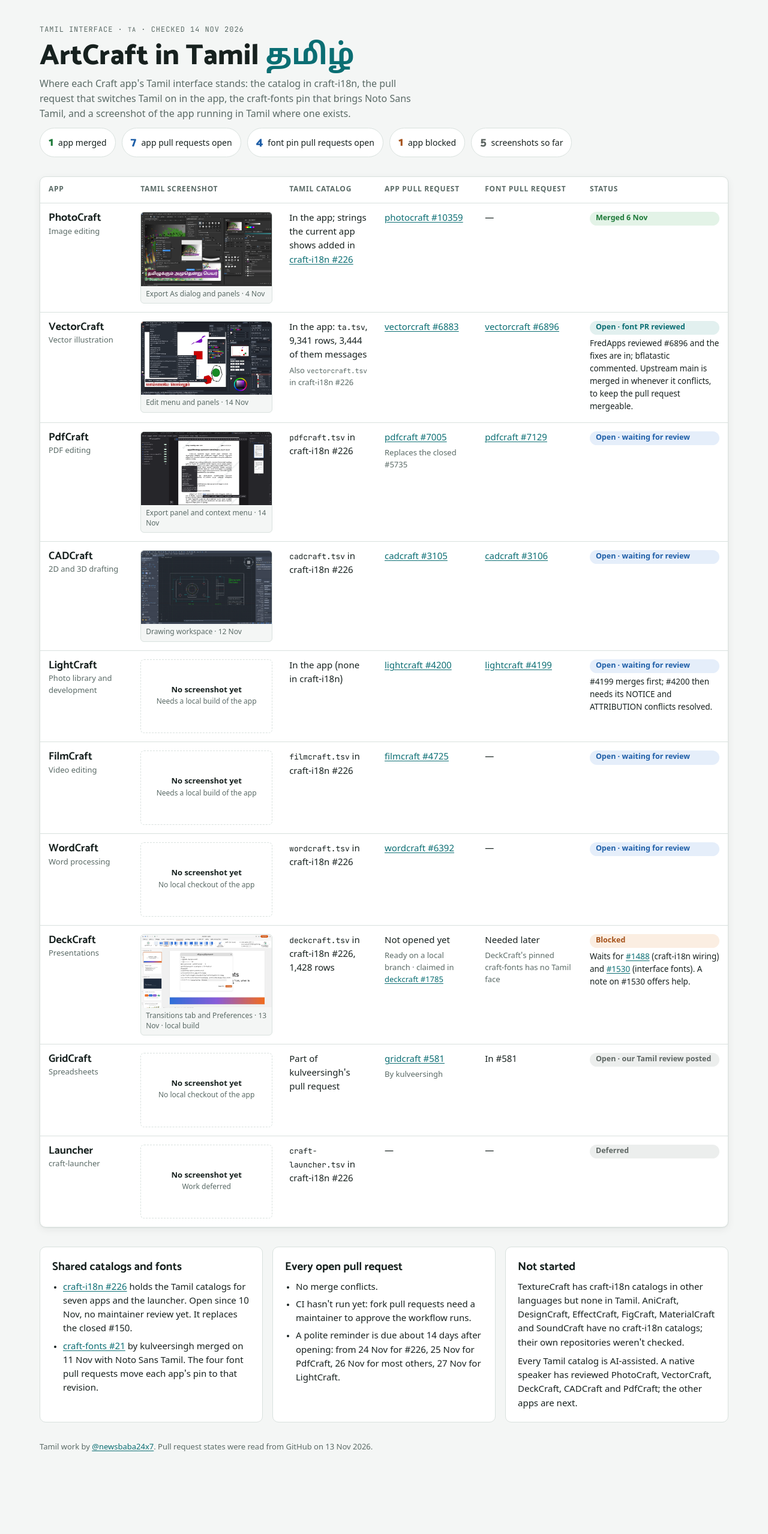
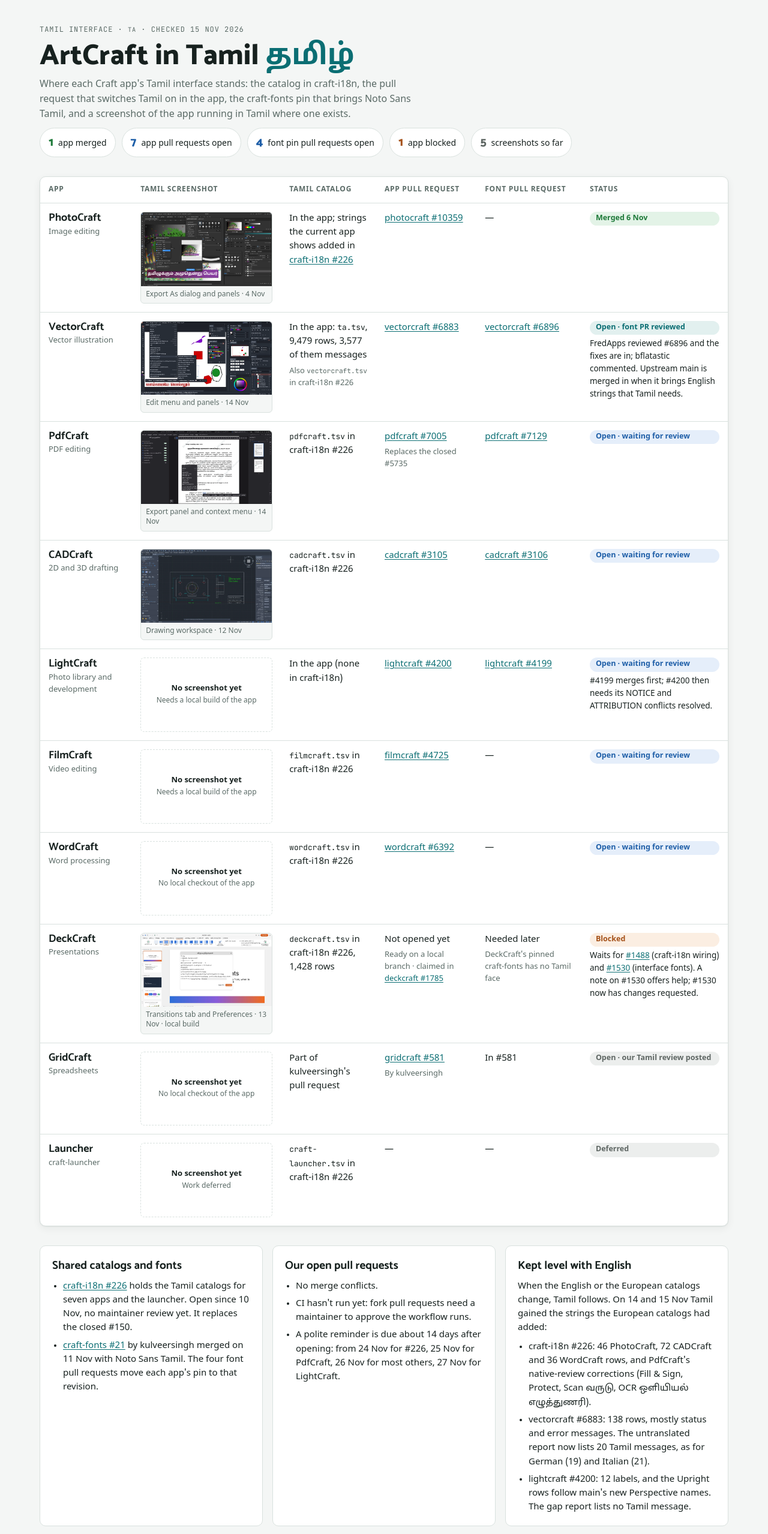
Before and after one commit to newsbaba24x7/artcraft-tamil, a plain HTML site: page index.html in a window 1280 px wide. Shown: the top 2557 px of the page at 60% size. Before the commit the page ends 2479 px from the top, so only its background shows below. Drawn offline with Linux system fonts and the light colour scheme; a web font is replaced by a local one.

Commit message:
Tamil kept level with the European catalogs; states read 15 Nov

```diff
--- a/index.html
+++ b/index.html
@@ -201,7 +201,7 @@ dialog img { display: block; width: 100%; height: auto; max-height: 82vh; object
 
 <div class="wrap">
   <header>
-    <div class="eyebrow">Tamil interface · <span class="mono">ta</span> · checked 14 Nov 2026</div>
+    <div class="eyebrow">Tamil interface · <span class="mono">ta</span> · checked 15 Nov 2026</div>
     <h1>ArtCraft in Tamil <span class="ta">தமிழ்</span></h1>
     <p class="lede">Where each Craft app's Tamil interface stands: the catalog in craft-i18n, the pull request that switches Tamil on in the app, the craft-fonts pin that brings Noto Sans Tamil, and a screenshot of the app running in Tamil where one exists.</p>
     <div class="summary" aria-label="Summary">
@@ -248,10 +248,10 @@ dialog img { display: block; width: 100%; height: auto; max-height: 82vh; object
               <span class="cap">Edit menu and panels · 14 Nov</span>
             </button>
           </td>
-          <td data-label="Tamil catalog">In the app: <span class="mono">ta.tsv</span>, 9,341 rows, 3,444 of them messages<div class="cell-note">Also <span class="mono">vectorcraft.tsv</span> in craft-i18n #226</div></td>
+          <td data-label="Tamil catalog">In the app: <span class="mono">ta.tsv</span>, 9,479 rows, 3,577 of them messages<div class="cell-note">Also <span class="mono">vectorcraft.tsv</span> in craft-i18n #226</div></td>
           <td data-label="App pull request"><a href="https://github.com/storytold/vectorcraft/pull/6883">vectorcraft #6883</a></td>
           <td data-label="Font pull request"><a href="https://github.com/storytold/vectorcraft/pull/6896">vectorcraft #6896</a></td>
-          <td data-label="Status"><div class="status"><span class="pill review">Open · font PR reviewed</span><p>FredApps reviewed #6896 and the fixes are in; bflatastic commented. Upstream main is merged in whenever it conflicts, to keep the pull request mergeable.</p></div></td>
+          <td data-label="Status"><div class="status"><span class="pill review">Open · font PR reviewed</span><p>FredApps reviewed #6896 and the fixes are in; bflatastic commented. Upstream main is merged in when it brings English strings that Tamil needs.</p></div></td>
         </tr>
 
         <tr>
@@ -320,7 +320,7 @@ dialog img { display: block; width: 100%; height: auto; max-height: 82vh; object
           <td data-label="Tamil catalog"><span class="mono">deckcraft.tsv</span> in craft-i18n #226, 1,428 rows</td>
           <td data-label="App pull request">Not opened yet<div class="cell-note">Ready on a local branch · claimed in <a href="https://github.com/storytold/deckcraft/issues/1785">deckcraft #1785</a></div></td>
           <td data-label="Font pull request">Needed later<div class="cell-note">DeckCraft's pinned craft-fonts has no Tamil face</div></td>
-          <td data-label="Status"><div class="status"><span class="pill blocked">Blocked</span><p>Waits for <a href="https://github.com/storytold/deckcraft/pull/1488">#1488</a> (craft-i18n wiring) and <a href="https://github.com/storytold/deckcraft/pull/1530">#1530</a> (interface fonts). A note on #1530 offers help.</p></div></td>
+          <td data-label="Status"><div class="status"><span class="pill blocked">Blocked</span><p>Waits for <a href="https://github.com/storytold/deckcraft/pull/1488">#1488</a> (craft-i18n wiring) and <a href="https://github.com/storytold/deckcraft/pull/1530">#1530</a> (interface fonts). A note on #1530 offers help; #1530 now has changes requested.</p></div></td>
         </tr>
 
         <tr>
@@ -353,11 +353,20 @@ dialog img { display: block; width: 100%; height: auto; max-height: 82vh; object
       </ul>
     </div>
     <div class="note">
-      <h2>Every open pull request</h2>
+      <h2>Our open pull requests</h2>
       <ul>
         <li>No merge conflicts.</li>
         <li>CI hasn't run yet: fork pull requests need a maintainer to approve the workflow runs.</li>
         <li>A polite reminder is due about 14 days after opening: from 24 Nov for #226, 25 Nov for PdfCraft, 26 Nov for most others, 27 Nov for LightCraft.</li>
+      </ul>
+    </div>
+    <div class="note">
+      <h2>Kept level with English</h2>
+      <p>When the English or the European catalogs change, Tamil follows. On 14 and 15 Nov Tamil gained the strings the European catalogs had added:</p>
+      <ul>
+        <li>craft-i18n #226: 46 PhotoCraft, 72 CADCraft and 36 WordCraft rows, and PdfCraft's native-review corrections (Fill &amp; Sign, Protect, Scan வருடு, OCR ஒளியியல் எழுத்துணரி).</li>
+        <li>vectorcraft #6883: 138 rows, mostly status and error messages. The untranslated report now lists 20 Tamil messages, as for German (19) and Italian (21).</li>
+        <li>lightcraft #4200: 12 labels, and the Upright rows follow main's new Perspective names. The gap report lists no Tamil message.</li>
       </ul>
     </div>
     <div class="note">
@@ -367,7 +376,7 @@ dialog img { display: block; width: 100%; height: auto; max-height: 82vh; object
     </div>
   </section>
 
-  <footer>Tamil work by <a href="https://github.com/newsbaba24x7">@newsbaba24x7</a>. Pull request states were read from GitHub on 13 Nov 2026.</footer>
+  <footer>Tamil work by <a href="https://github.com/newsbaba24x7">@newsbaba24x7</a>. Pull request states were read from GitHub on 15 Nov 2026.</footer>
 </div>
 
 <dialog id="viewer" aria-label="Screenshot">
```
